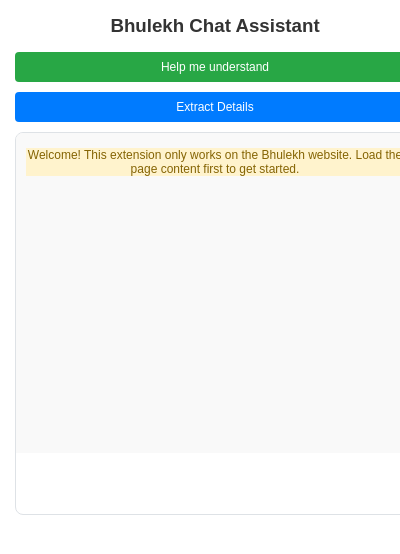
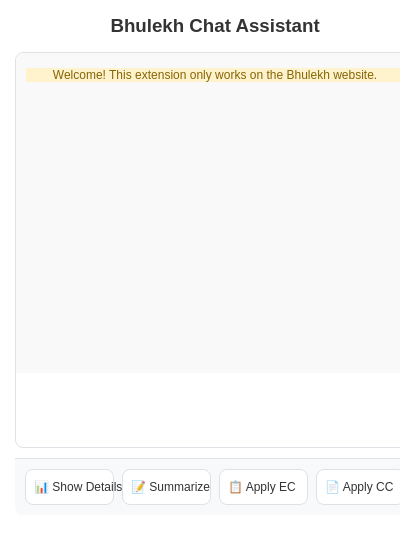
Before and after one commit to bikashpatra769001/tlb_agents, a browser extension: page chrome-extension/popup.html in a window 400 px wide. Shown: the top 554 px of the page. Drawn offline with Linux system fonts and the light colour scheme; files that its build step writes are made by us from their sources.

Commit message:
Add footer with action buttons and auto-load page content
Major UX improvements to streamline the extension workflow:
- Move action buttons (Show Details, Summarize, Apply EC, Apply CC) to persistent footer
- Auto-load page content when extension opens on valid Bhulekh URLs
- Remove manual "Help me understand" button for seamless experience

Changes:
- Add footer section with 4 action buttons in popup.html
- Replace displayActionButtons() with handleActionButtonClick() for footer button handling
- Modify initialization to automatically call handleLoadContent() after URL validation
- Update popup.css with footer styling (flexbox layout, consistent button sizing)
- Remove readContentBtn references and styling throughout codebase
- Update error messages to reflect automatic loading behavior

```diff
--- a/chrome-extension/popup.css
+++ b/chrome-extension/popup.css
@@ -182,36 +182,6 @@
   &:disabled {
     background-color: var(--color-gray-500);
     cursor: not-allowed;
-  }
-}
-
-#readContentBtn,
-#extractDetailsBtn {
-  margin-bottom: var(--spacing-md);
-  padding: var(--spacing-sm) 16px;
-  background-color: var(--color-success);
-  color: white;
-  border: none;
-  border-radius: var(--radius-sm);
-  cursor: pointer;
-  font-size: var(--font-size-sm);
-  transition: background-color 0.2s ease;
-
-  &:hover {
-    background-color: var(--color-success-hover);
-  }
-
-  &:disabled {
-    background-color: var(--color-gray-500);
-    cursor: not-allowed;
-  }
-}
-
-#extractDetailsBtn {
-  background-color: var(--color-primary);
-
-  &:hover {
-    background-color: var(--color-primary-hover);
   }
 }
 
@@ -505,3 +475,21 @@
     cursor: not-allowed;
   }
 }
+
+/* ==================== Footer ==================== */
+#actionFooter {
+  display: flex;
+  gap: var(--spacing-sm);
+  padding: var(--spacing-md);
+  background-color: var(--color-gray-200);
+  border-top: 1px solid var(--color-gray-400);
+  border-radius: 0 0 var(--radius-md) var(--radius-md);
+  margin-top: var(--spacing-md);
+  justify-content: space-around;
+}
+
+#actionFooter .action-button {
+  flex: 1;
+  min-width: 0;
+  padding: var(--spacing-md) var(--spacing-sm);
+}
--- a/chrome-extension/popup.html
+++ b/chrome-extension/popup.html
@@ -20,14 +20,18 @@
 
   <h3>Bhulekh Chat Assistant</h3>
 
-  <button id="readContentBtn">Help me understand</button>
-  <button id="extractDetailsBtn">Extract Details</button>
-
   <div id="chatContainer">
     <div id="chatMessages">
-      <div class="system-message">Welcome! This extension only works on the Bhulekh website. Load the page content first to get started.</div>
+      <div class="system-message">Welcome! This extension only works on the Bhulekh website.</div>
     </div>
   </div>
+
+  <footer id="actionFooter">
+    <button id="extractDetailsBtn" class="action-button">📊 Show Details</button>
+    <button class="action-button" data-action="summarize">📝 Summarize</button>
+    <button class="action-button" data-action="apply_ec">📋 Apply EC</button>
+    <button class="action-button" data-action="apply_cc">📄 Apply CC</button>
+  </footer>
 
   <script src="dist/popup.js"></script>
 </body>
```
Also changed, not shown: chrome-extension/src/popup.ts (+33 -34 lines).
